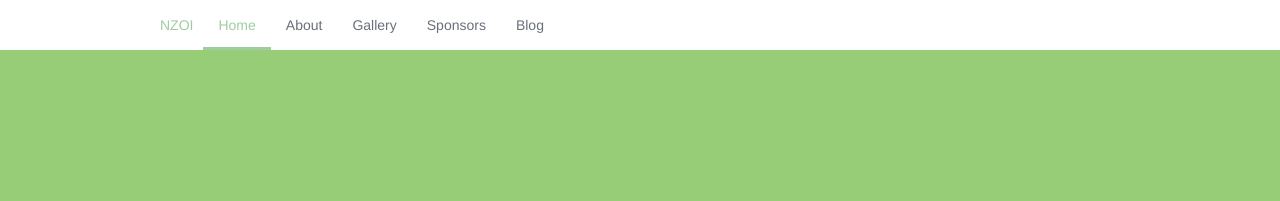
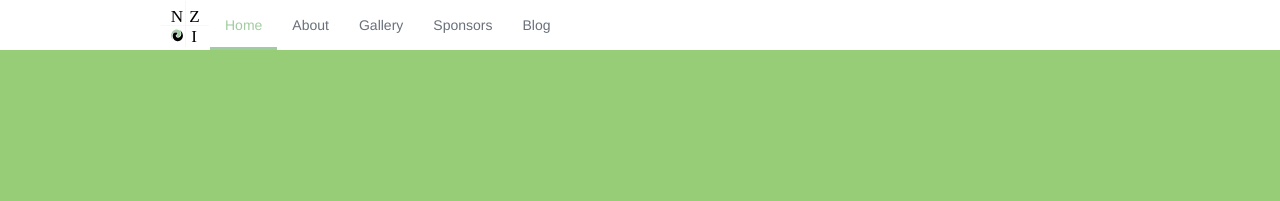
Before and after one commit to NZOI/NZOI.github.io, a Jekyll site: the page built from index.html, in a window 1280 px wide. Shown: the top 201 px of the page. Built offline with Jekyll 4.4.1, drawn with Linux system fonts in a browser that asks for light colours; nearby versions of some CDN libraries.

Commit message:
Add logo in position of first menu item

```diff
--- a/_includes/header.html
+++ b/_includes/header.html
@@ -1,9 +1,7 @@
 <header class="header">
 <div class="container">
   <div class="header-left">
-    <a class="header-item" href="/">
-      NZOI
-    </a>
+    <a class="header-item nzoi-logo" href="/"></a>
 
     {% assign nodes = site.pages | sort: "weight" %}
     {% for node in nodes %}
--- a/_sass/_base.scss
+++ b/_sass/_base.scss
@@ -5,3 +5,9 @@
 @import "bulma/elements/elements";
 @import "bulma/components/components";
 @import "bulma/layout/layout";
+
+.nzoi-logo {
+  background-image: url('/images/nzoi-logo.svg');
+  background-repeat: no-repeat;
+  width: 50px;
+}
```
Also changed, not shown: images/nzoi-logo.svg (added).
